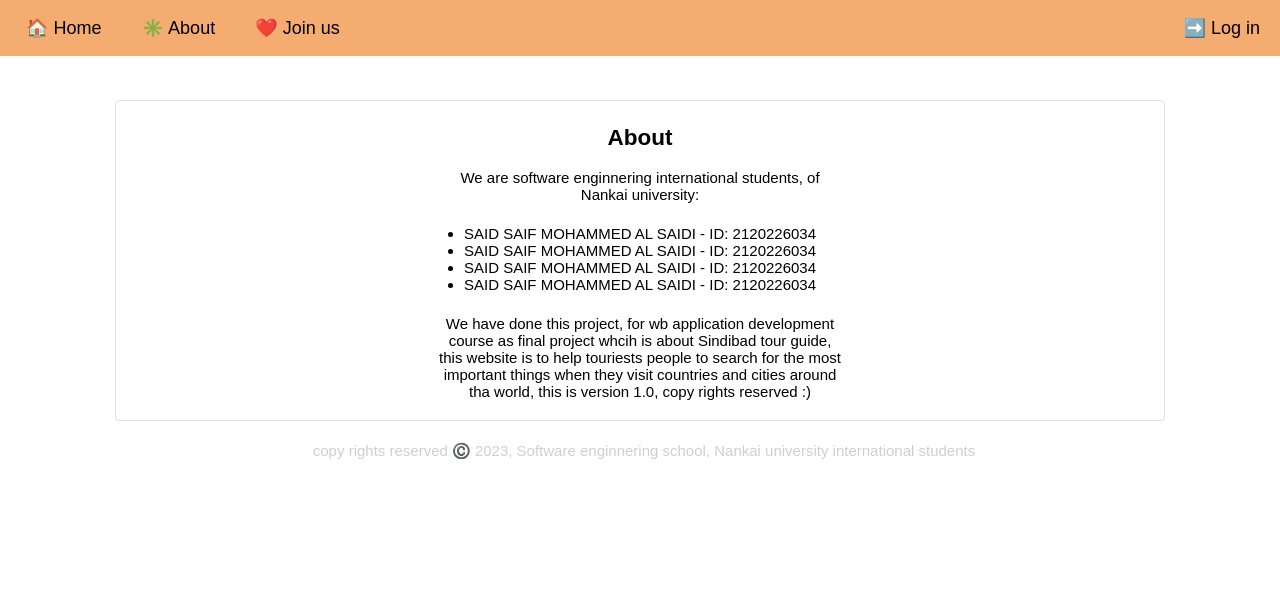
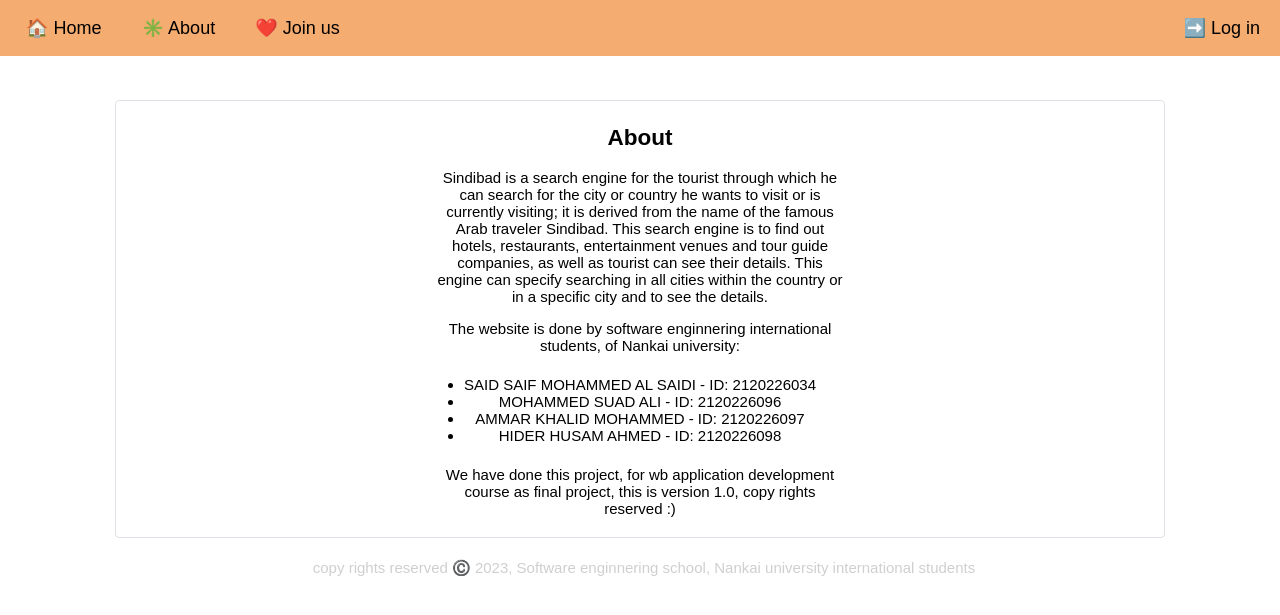
Before and after one commit to alsaidisoft/sindibad_tour_guide, a Django app: page /about in a window 1280 px wide. Shown: the top 615 px of the page. Run offline with Django 4.2, Linux system fonts and the light colour scheme.

Commit message:
update about.html and settings.py

```diff
--- a/sindibad_tour_guide/app/templates/about.html
+++ b/sindibad_tour_guide/app/templates/about.html
@@ -6,18 +6,20 @@
 <div class="column-12 txt-center">
     {% load static %}
     <h2>About</h2>
-
-    <p>We are software enginnering international students, of Nankai university:</p>
+    <p>Sindibad is a search engine for the tourist through which he can search for the city or country he
+    wants to visit or is currently visiting; it is derived from the name of the famous Arab traveler Sindibad.
+    This search engine is to find out hotels, restaurants, entertainment venues and tour guide companies, as well as
+    tourist can see their details. This engine can specify searching in all cities within the country or in a specific city and to see the details.  </p>
+    <p>The website is done by software enginnering international students, of Nankai university:</p>
         <ul style="display: inline-block !important; text-align: center !important; padding: 2px; margin: 5px;">
             <li>SAID SAIF MOHAMMED AL SAIDI - ID: 2120226034</li>
-            <li>SAID SAIF MOHAMMED AL SAIDI - ID: 2120226034</li>
-            <li>SAID SAIF MOHAMMED AL SAIDI - ID: 2120226034</li>
-            <li>SAID SAIF MOHAMMED AL SAIDI - ID: 2120226034</li>
+            <li>MOHAMMED SUAD ALI - ID: 2120226096</li>
+            <li>AMMAR KHALID MOHAMMED  - ID: 2120226097</li>
+            <li>HIDER HUSAM AHMED - ID: 2120226098</li>
         </ul>
         <br>
     <p>
-We have done this project, for wb application development course as final project whcih is about Sindibad tour guide, this website is to help touriests people to search for the most important
-things when they visit countries and cities around tha world, this is version 1.0, copy rights reserved :)
+We have done this project, for wb application development course as final project, this is version 1.0, copy rights reserved :)
 </p>
 </div>
 </div>
--- a/sindibad_tour_guide/sindibad_tour_guide/settings.py
+++ b/sindibad_tour_guide/sindibad_tour_guide/settings.py
@@ -77,13 +77,14 @@
 # https://docs.djangoproject.com/en/4.2/ref/settings/#databases
 
 
+
 DATABASES = {
     'default': {
         'ENGINE': 'django.db.backends.mysql',
         'NAME': 'sindibad_tour_db',
         'USER': 'myuser',
         'PASSWORD': 'mypwd',
-        'HOST': 'localhost',
+        'HOST': '127.0.0.1',
         'PORT': '3306'
     }
 }
```
